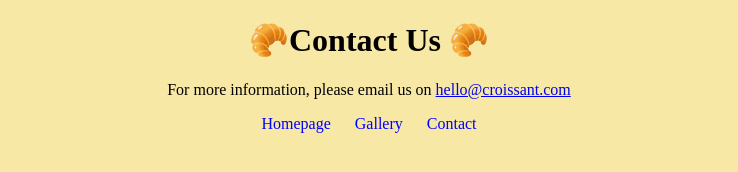
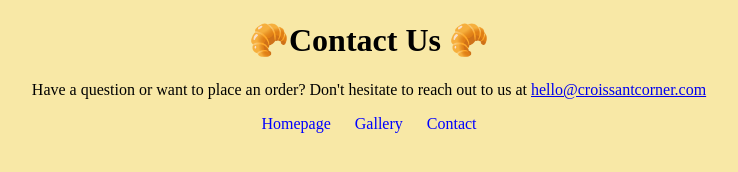
Before and after one commit to NompiloKhensani/my-croissants, a plain HTML site: page contact.html in a window 1280 px wide. Shown: the whole page, without its empty margins (271-1009 px from the left). Drawn offline with Linux system fonts and the light colour scheme.

```diff
--- a/contact.html
+++ b/contact.html
@@ -9,8 +9,8 @@
   <body>
     <h1>🥐Contact Us 🥐</h1>
     <p>
-      For more information, please email us on
-      <a href="mailto:">hello@croissant.com</a>
+      Have a question or want to place an order? Don't hesitate to reach out to
+      us at <a href="mailto:">hello@croissantcorner.com</a>
     </p>
     <footer>
       <a href="/index.html">Homepage</a>
```
Also changed, not shown: gallery.html (+1 -1 lines), index.html (+5 -1 lines).
